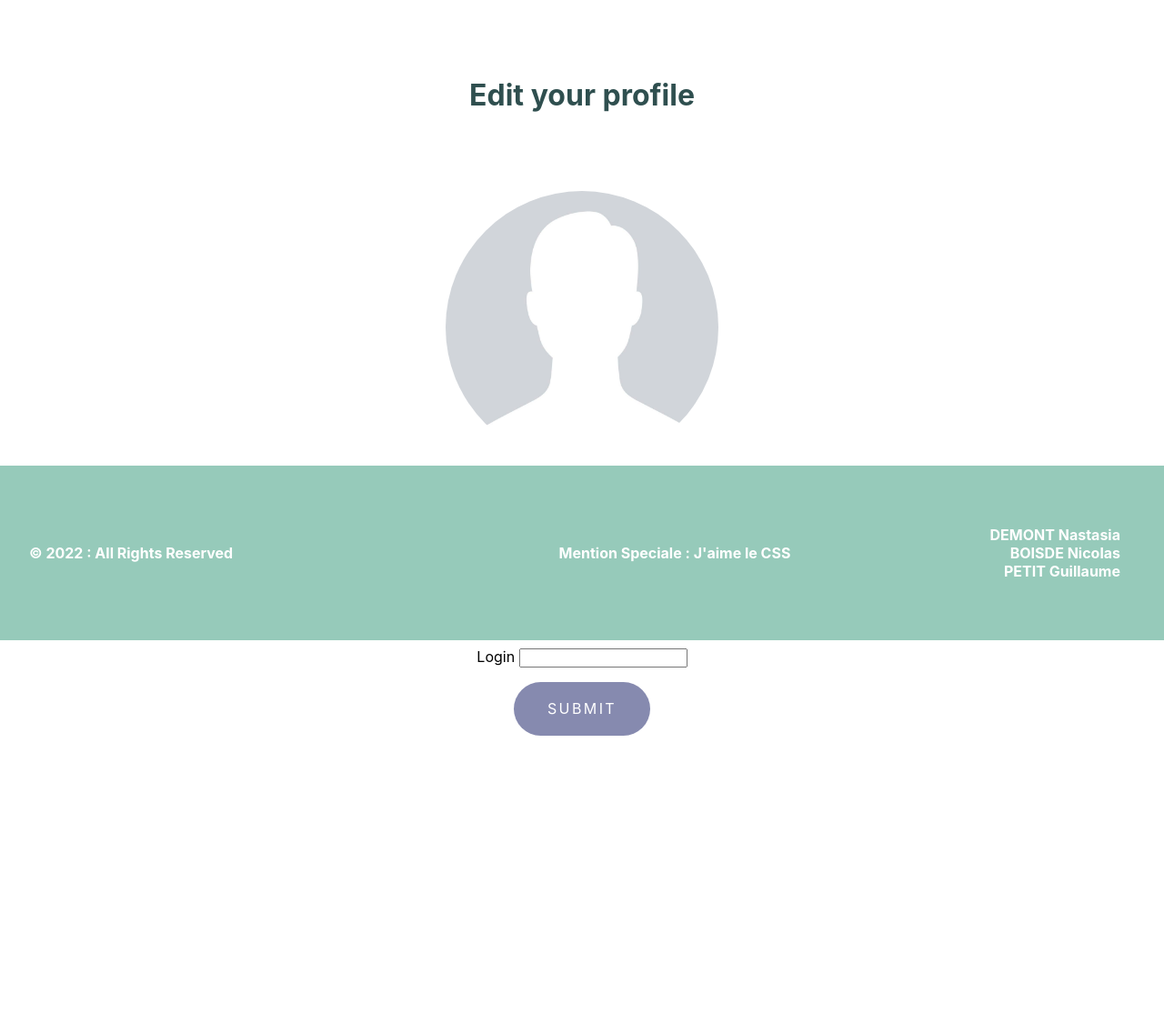
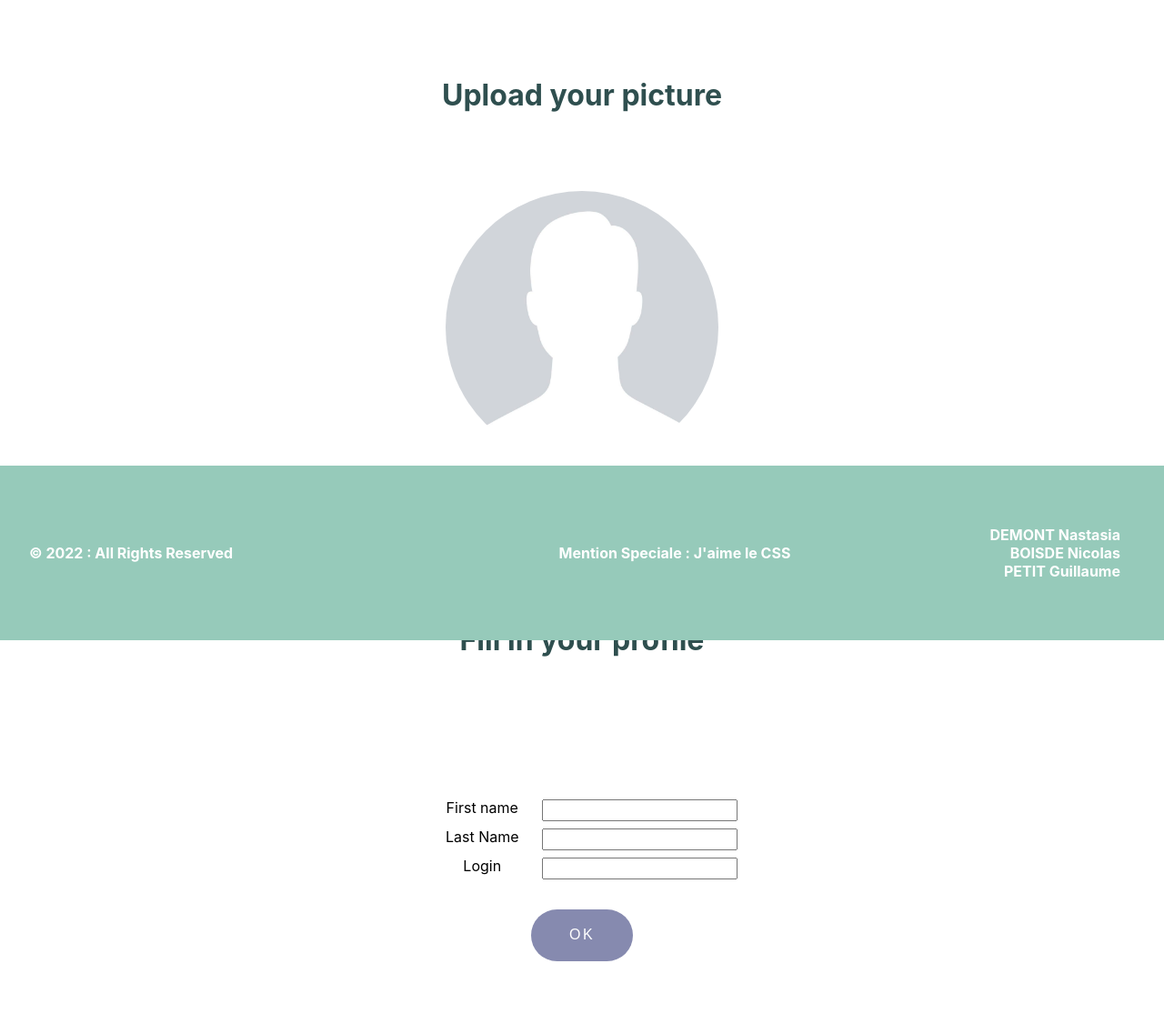
Before and after one commit to nboisde/webserv, a PHP site: page /php/post.php in a window 1280 px wide. Shown: the part 96-1233 px from the top of the page at 91% size. Before the commit the page ends 905 px from the top, so only its background shows below. Run offline with PHP 8.4, Linux system fonts and the light colour scheme.

Commit message:
Correct upload with cute css

```diff
--- a/www/css/style.css
+++ b/www/css/style.css
@@ -21,26 +21,10 @@
 	justify-content: space-between;
 }
 
-label {
-	text-decoration: none;
-	display: inline-block;
-	background-color: rgb(134, 138, 175);
-	padding: 1.2em;
-	width: 7em;
-	border-radius: 10rem;
-	text-transform: uppercase;
-  	font-size: 1rem;
- 	letter-spacing: .15rem;
-	color: white;
-}
-
-label:hover {
-	transition: all 0.3s;
-	background-color:rgb(91, 94, 119);
-	transform: scale(1.1);
+input[type=file] {
+	display: none;
 	cursor: pointer;
 }
-
 
 div .button {
 	text-decoration: none;
@@ -62,7 +46,7 @@
 	cursor: pointer;
 }
 
-div.avatar {
+label.profil {
 	display: inline-block;
 	position: relative;
 	width: 300px;
@@ -70,11 +54,97 @@
 	overflow: hidden;
 	border-radius: 50%;
 }
-div.avatar img {
+
+label.profil img {
 	width: auto;
 	height: 100%;
 	margin-left: -85px;
+	cursor: pointer;
 }
+
+label.profil img:hover {
+	transition: all 0.2s;
+	transform: scale(1.1);
+}
+
+button.styled {
+	margin-top: 1em;
+	text-decoration: none;
+	display: inline-block;
+	background-color: rgb(134, 138, 175);
+	padding: 1.2em;
+	width: 7em;
+	border-radius: 10rem;
+	text-transform: uppercase;
+  	font-size: 1rem;
+ 	letter-spacing: .15rem;
+	color: white;
+	border-style: none;
+}
+
+button.styled:hover {
+	transition: all 0.3s;
+	background-color:rgb(91, 94, 119);
+	transform: scale(1.1);
+	cursor: pointer;
+}
+
+div.informations {
+	padding: 4em;
+}
+
+label.infos {
+	width: 110px;
+	display: inline-block;
+	vertical-align: top;
+	margin: 6px;
+	font-size: 1rem;
+}
+
+input[type=text] {
+	font-size: 1rem;
+	margin-top: 0.4rem;
+}
+
+input[type=submit] {
+	margin-top: 1em;
+	text-decoration: none;
+	display: inline-block;
+	background-color: rgb(134, 138, 175);
+	padding: 1.2em;
+	width: 7em;
+	border-radius: 10rem;
+	text-transform: uppercase;
+  	font-size: 1rem;
+ 	letter-spacing: .15rem;
+	color: white;
+	border-style: none;
+	margin-top: 2em;
+}
+
+input[type=submit]:hover {
+	transition: all 0.3s;
+	background-color:rgb(91, 94, 119);
+	transform: scale(1.1);
+	cursor: pointer;
+}
+
+div.edit-picture {
+	display: inline-block;
+	position: relative;
+	width: 50px;
+	height: 50px;
+	overflow: hidden;
+	border-radius: 50%;
+}
+
+div.edit-picture label {
+	width: auto;
+	height: 100%;
+	margin-left: -85px;
+	margin-top: -85px;
+}
+
 /*-- FOOTER --*/
 footer {
 	left: 0;
--- a/www/php/post.php
+++ b/www/php/post.php
@@ -1,4 +1,3 @@
-
 <head>
         <link rel="shortcut icon" type="image/x-icon" href="/imgs/fire.ico"/>
             <title>Post</title>
@@ -6,24 +5,33 @@
         </head>
         <body>
             <header>
-		<?php require('header.php'); ?>
+                <?php require('header.php');
+                ?>
             </header>
-	<h1>Edit your profile</h1>
-	<div class="avatar">
+
+            <h1>Upload your picture</h1>
+            <div class="upload">
+                <form action="http://localhost:8080" method="post" enctype="multipart/form-data">
+                    <label class="profil">
+                        <input type="file" name="file1">
                         <img src="/imgs/default.png">
+                    </label>
+                    <p><button class="styled" type="submit">Submit</button></p>
+                </form>
             </div>
-	<form action="/php/profile.php" method="post" enctype="multipart/form-data">
-		<p><input type="file" id="myFile" name="filename" hidden>
-		<label for="myFile">Upload</label>
-		<p></p>
-		<span id="file-chosen">No file chosen</span>
-		<p>First name <input type="text" name="firstname" /></p>
-		<p>Last name <input type="text" name="lastname" /></p>
-		<p>Login <input type="text" name="login" /></p>
-		<p><input type="submit" id="validation" value="OK" hidden></p>
-		<label for="validation">SUBMIT</label>
+
+            <h1>Fill in your profile</h1>
+            <div class="informations">
+                <form action="/php/profile.php" method="post">
+                    <label class="infos" for="f_name">First name</label>
+                    <input type="text" name="firstname" /><br>
+                    <label class="infos" for="l_name">Last Name</label>
+                    <input type="text" name="lastname" /><br>
+                    <label class="infos" for="login">Login</label>
+                    <input type="text" name="login" /><br>
+                    <input type="submit" value="OK">
                 </form>
-
+            </div>
         </body>
         <footer>
             <?php include('footer.php');
--- a/www/php/profile.php
+++ b/www/php/profile.php
@@ -9,9 +9,9 @@
 </header>
 	<h1>Welcome to your profile</h1>
 
-	<div class="avatar">
+	<label class="profil">
 		<img src="/imgs/default.png">
-	</div>
+	</label>
 	<form action="action.php" method="post">
 		<p>FIRST NAME <?php echo htmlspecialchars($_POST['firstname']);?></p>
 		<p>LAST NAME <?php echo htmlspecialchars($_POST['lastname']); ?></p>
```
Also changed, not shown: www/uploads/house.png (deleted). Lines whose indentation alone changed are shown as unchanged.
